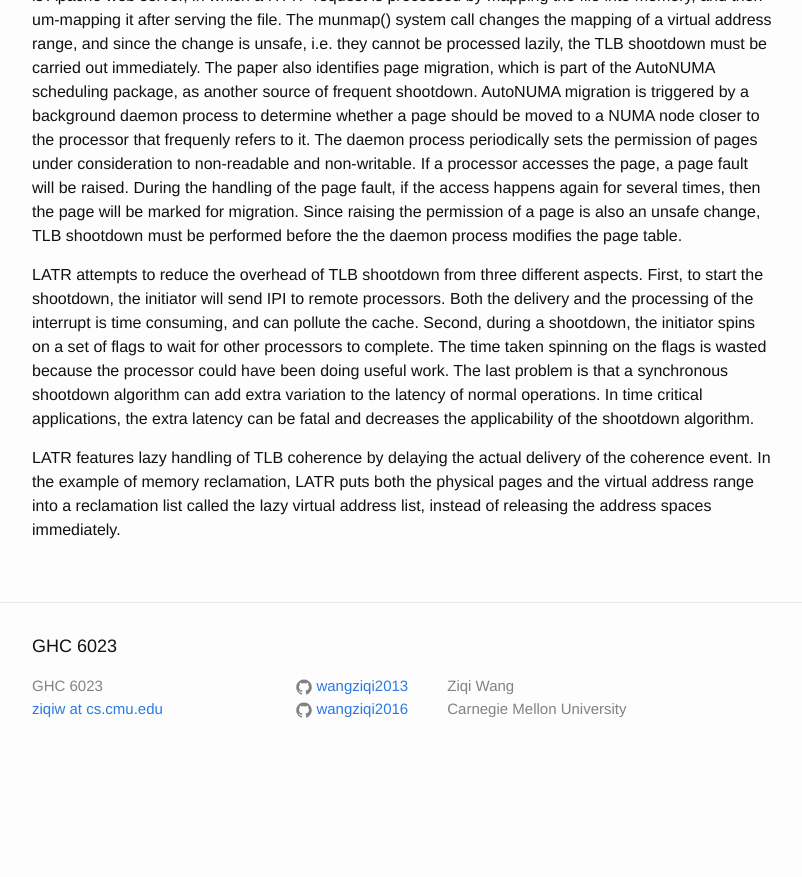
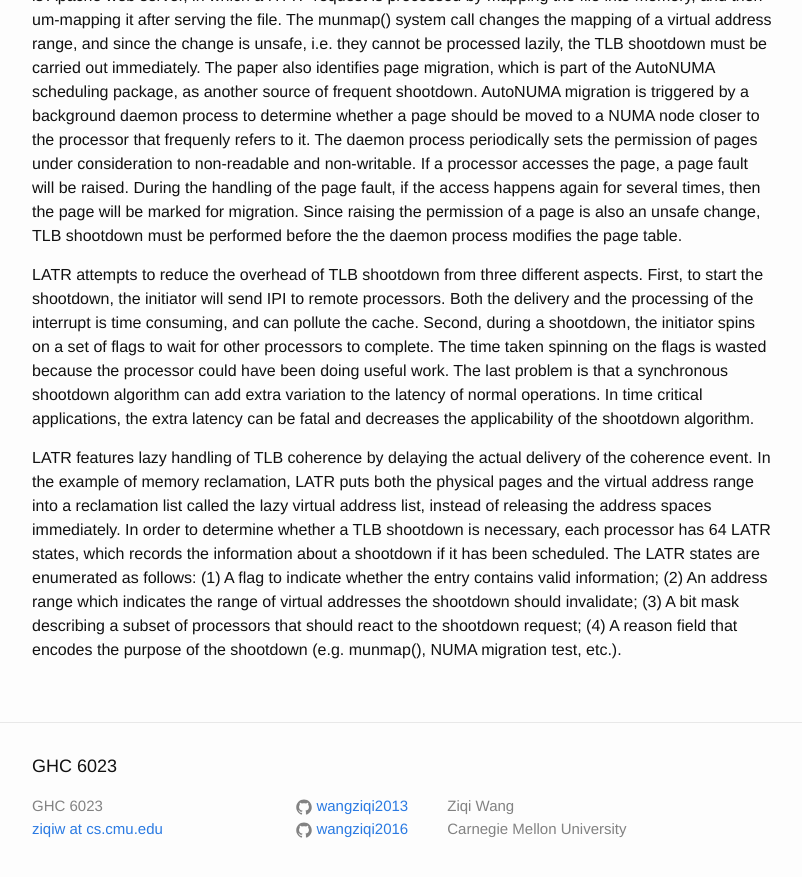
Before and after one commit to wangziqi2013/wangziqi2013.github.io, a Jekyll site: the page built from _posts/2018-12-26-latr.markdown, in a window 1280 px wide and 900 px high, scrolled down 1096 px. Shown: the top 877 px of the window, without its empty margins (238-1040 px from the left). Built offline with Jekyll 4.4.1, drawn with Linux system fonts in a browser that asks for light colours; before the commit the page ends 1876 px from its top, so only the background shows below that.

Commit message:
Adding LATR states

```diff
--- a/_posts/2018-12-26-latr.markdown
+++ b/_posts/2018-12-26-latr.markdown
@@ -58,4 +58,9 @@ the shootdown algorithm.
 
 LATR features lazy handling of TLB coherence by delaying the actual delivery of the coherence event. In the example
 of memory reclamation, LATR puts both the physical pages and the virtual address range into a reclamation list
-called the lazy virtual address list, instead of releasing the address spaces immediately.
+called the lazy virtual address list, instead of releasing the address spaces immediately. In order to determine whether
+a TLB shootdown is necessary, each processor has 64 LATR states, which records the information about a shootdown if
+it has been scheduled. The LATR states are enumerated as follows: (1) A flag to indicate whether the entry contains
+valid information; (2) An address range which indicates the range of virtual addresses the shootdown should invalidate;
+(3) A bit mask describing a subset of processors that should react to the shootdown request; (4) A reason field that encodes
+the purpose of the shootdown (e.g. munmap(), NUMA migration test, etc.).
```
